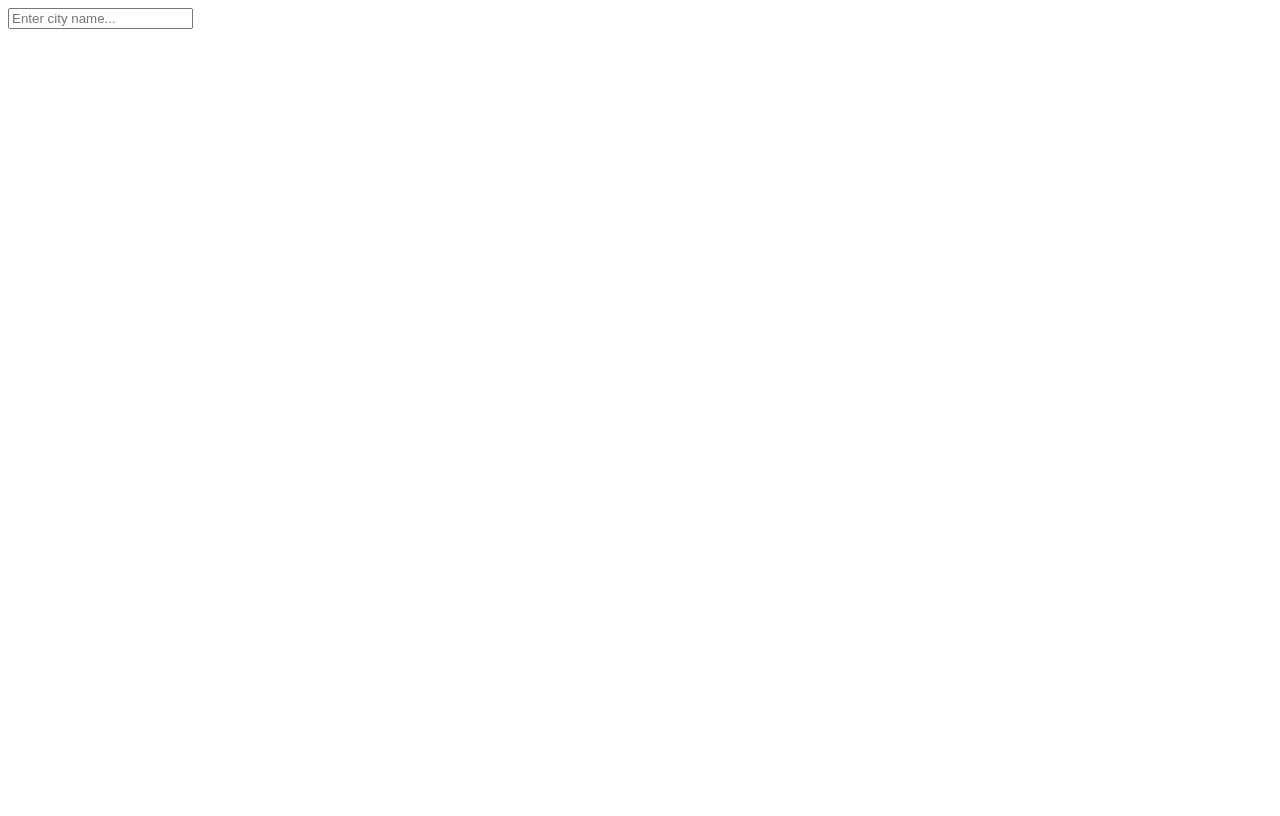
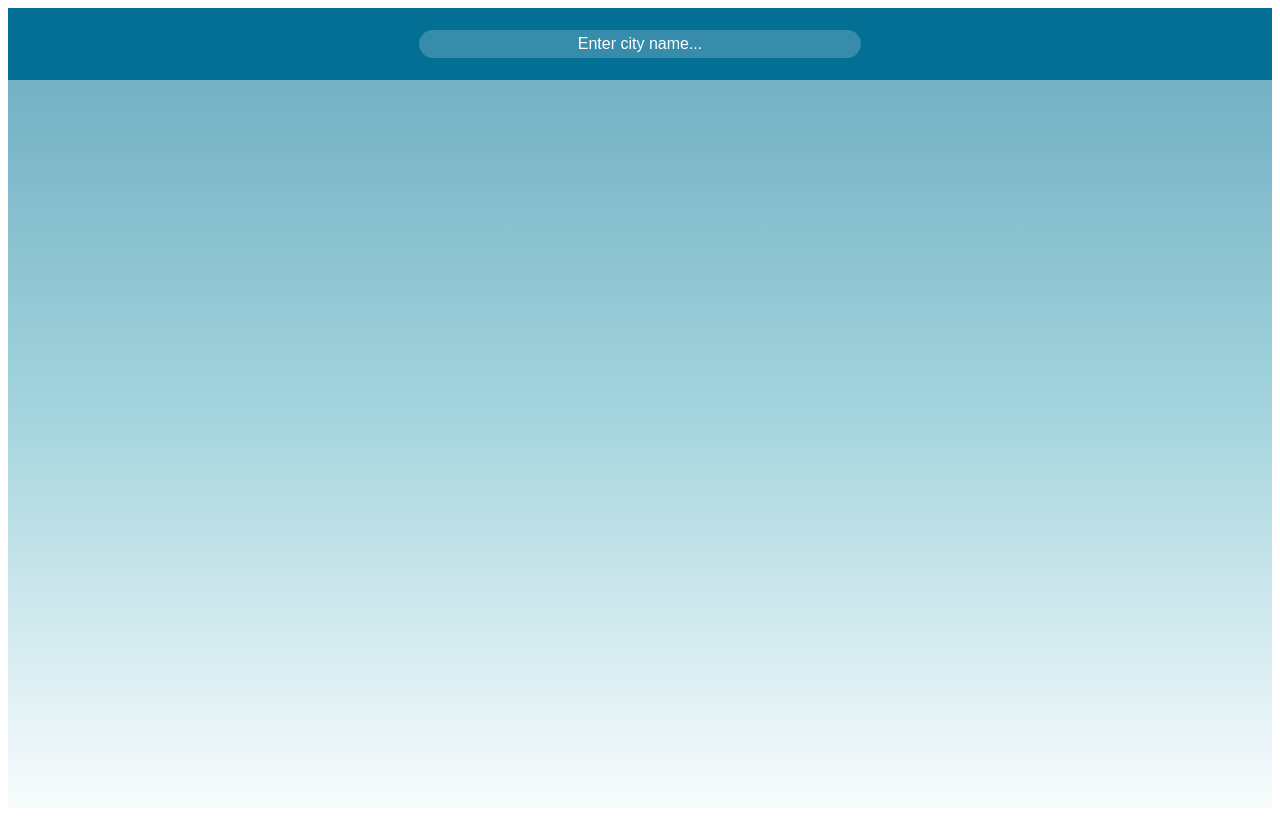
Before and after one commit to himanshutaneja/weather-app-reactjs, a React (Create React App) app: page / in a window 1280 px wide. Built offline with nearby package versions, Linux system fonts and the light colour scheme.

Commit message:
feat(search-city): css styling for app layout and search bar

```diff
--- a/package.json
+++ b/package.json
@@ -7,6 +7,7 @@
     "@types/node": "^12.0.0",
     "@types/react": "^17.0.0",
     "@types/react-dom": "^17.0.0",
+    "@types/styled-components": "^5.1.11",
     "axios": "^0.21.1",
     "react": "^17.0.2",
     "react-dom": "^17.0.2",
@@ -15,6 +16,7 @@
     "redux": "^4.1.0",
     "redux-devtools-extension": "^2.13.9",
     "redux-thunk": "^2.3.0",
+    "styled-components": "^5.3.0",
     "typescript": "^4.1.2"
   },
   "scripts": {
--- a/src/App.tsx
+++ b/src/App.tsx
@@ -2,6 +2,7 @@ import { FC } from 'react';
 import { useDispatch } from 'react-redux';
 import { Search } from './components/Search';
 import { getWeather } from './store/actions/currentWeatherActions';
+import { Layout } from './styles';
 
 const App: FC = () => {
   const dispatch = useDispatch();
@@ -11,9 +12,9 @@ const App: FC = () => {
   };
 
   return (
-    <div>
+    <Layout>
       <Search placeholderText="Enter city name..." onSearch={onSearch} />
-    </div>
+    </Layout>
   );
 };
 
--- a/src/components/Search/Search.tsx
+++ b/src/components/Search/Search.tsx
@@ -1,5 +1,5 @@
 import { FC, useState, KeyboardEvent, ChangeEvent } from 'react';
-
+import { SearchBox, SearchBarWrapper, SearchBar } from './styles';
 interface SearchProps {
   placeholderText: string;
   onSearch: (searchParam: string) => void;
@@ -21,9 +21,9 @@ const Search: FC<SearchProps> = ({ placeholderText, onSearch }) => {
   };
 
   return (
-    <div>
-      <div>
-        <input
+    <SearchBox>
+      <SearchBarWrapper>
+        <SearchBar
           type="text"
           placeholder={placeholder}
           onChange={handleChangeValue}
@@ -32,8 +32,8 @@ const Search: FC<SearchProps> = ({ placeholderText, onSearch }) => {
           onFocus={() => setPlaceholder('')}
           onBlur={() => setPlaceholder(placeholderText)}
         />
-      </div>
-    </div>
+      </SearchBarWrapper>
+    </SearchBox>
   );
 };
 
--- /dev/null
+++ b/src/styles.tsx
@@ -0,0 +1,7 @@
+import styled from 'styled-components';
+
+export const Layout = styled.div`
+  background-color: #046f94;
+  background-image: linear-gradient(#69a9bf, #a3d4dd, #f8fcfd);
+  height: 100vh;
+`;
```
Also changed, not shown: 1 other file (tests, documents, lock files or other folders).
